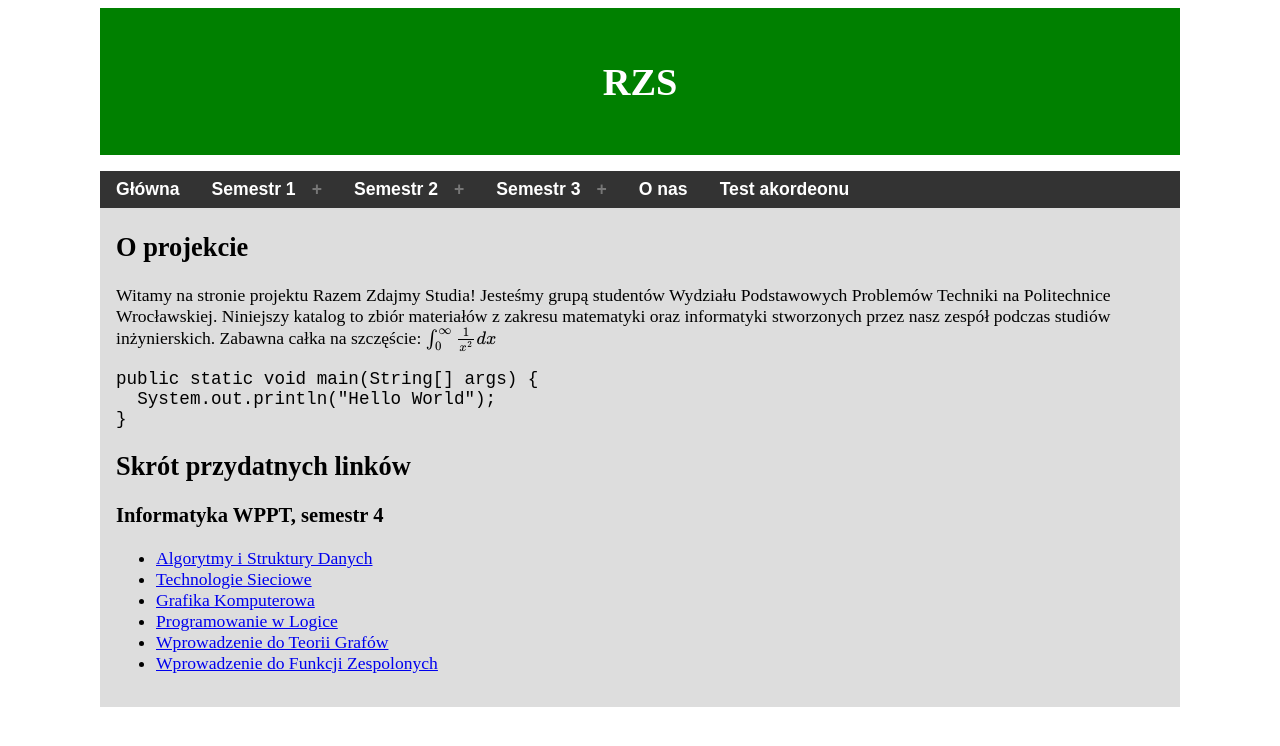
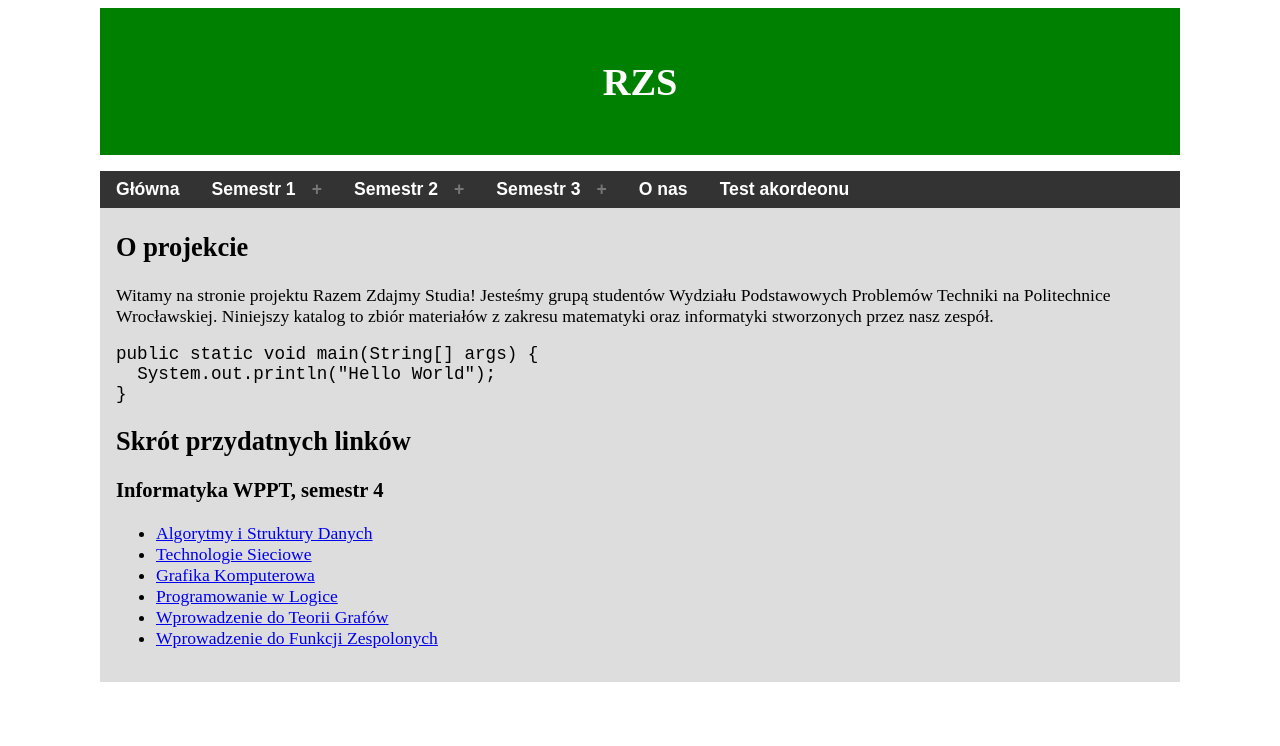
Before and after one commit to rzs-site/rzs-site.github.io, a Jekyll site: the page built from index.md, in a window 1280 px wide. Shown: the top 746 px of the page. Built offline with Jekyll 4.4.1, drawn with Linux system fonts in a browser that asks for light colours; formulas are drawn with MathJax 3; our own code applies the rules of GitHub Pages for plain Markdown files.

Commit message:
Update index.md

````diff
--- a/index.md
+++ b/index.md
@@ -8,7 +8,7 @@ layout: default
 O projekcie
 ---
 
-Witamy na stronie projektu Razem Zdajmy Studia! Jesteśmy grupą studentów Wydziału Podstawowych Problemów Techniki na Politechnice Wrocławskiej. Niniejszy katalog to zbiór materiałów z zakresu matematyki oraz informatyki stworzonych przez nasz zespół podczas studiów inżynierskich. Zabawna całka na szczęście: \\(\int_0^\infty \frac{1}{x^2} dx\\)
+Witamy na stronie projektu Razem Zdajmy Studia! Jesteśmy grupą studentów Wydziału Podstawowych Problemów Techniki na Politechnice Wrocławskiej. Niniejszy katalog to zbiór materiałów z zakresu matematyki oraz informatyki stworzonych przez nasz zespół.
 
 ```java
 public static void main(String[] args) {
````
